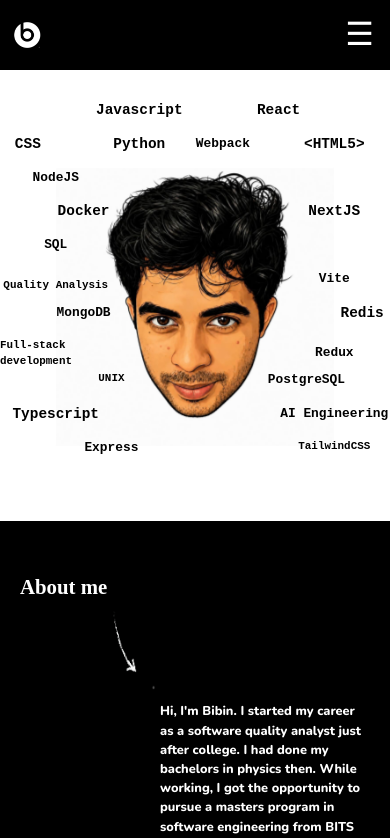
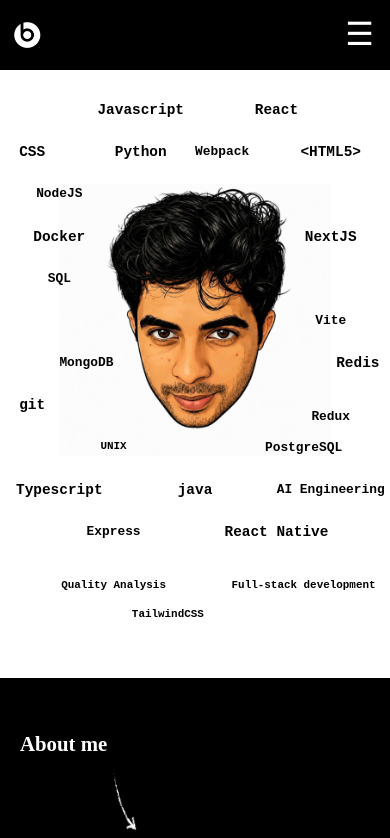
Before and after one commit to Bibu007/personal-website, a React (Vite) app: page / in a window 390 px wide. Shown: the top 838 px of the page. Built offline with nearby package versions, Linux system fonts and the light colour scheme; a web font is replaced by a local one.

Commit message:
Portfolio readjusted for mobile

```diff
--- a/src/Portfolio.jsx
+++ b/src/Portfolio.jsx
@@ -168,6 +168,27 @@ function Portfolio() {
           mobile={width < 601 ? true : false}
           className={`${styles.gridItem} `}
         />
+        <ScrambleText
+          layer="layer1"
+          pos="git"
+          text="git"
+          mobile={width < 601 ? true : false}
+          className={`${styles.gridItem}`}
+        />
+        <ScrambleText
+          layer="layer1"
+          pos="java"
+          text="java"
+          mobile={width < 400 ? true : false}
+          className={`${styles.gridItem}`}
+        />
+        <ScrambleText
+          layer="layer1"
+          pos="reactnative"
+          text="React Native"
+          mobile={width < 601 ? true : false}
+          className={`${styles.gridItem}`}
+        />
       </div>
     </div>
   );
--- a/src/Portfolio.module.css
+++ b/src/Portfolio.module.css
@@ -82,8 +82,8 @@
   .grid {
     display: grid;
     grid-template-columns: repeat(7, 1fr);
-    grid-template-rows: repeat(11, 4vh);
-    margin: 30px 0px;
+    grid-template-rows: repeat(13, 5vh);
+    margin: 30px 5px 10px 5px;
 
     /*margin: 10px 96px;*/
   }
--- a/src/ScrambleText.css
+++ b/src/ScrambleText.css
@@ -188,6 +188,18 @@
   animation: textReveal 1s cubic-bezier(0.22, 1, 0.36, 1) forwards;
 }
 
+.git {
+  display: none;
+}
+
+.java {
+  display: none;
+}
+
+.reactnative {
+  display: none;
+}
+
 @keyframes textReveal {
   from {
     opacity: 0;
@@ -231,10 +243,10 @@
 }
 
 .qa.mobile {
-  grid-column-start: 1;
-  grid-column-end: 3;
-  grid-row-start: 6;
-  grid-row-end: 7;
+  grid-column-start: 2;
+  grid-column-end: 4;
+  grid-row-start: 12;
+  grid-row-end: 13;
 }
 
 .typescript.mobile {
@@ -287,10 +299,10 @@
 }
 
 .tailwind.mobile {
-  grid-column-start: 6;
-  grid-column-end: 8;
-  grid-row-start: 11;
-  grid-row-end: 12;
+  grid-column-start: 3;
+  grid-column-end: 5;
+  grid-row-start: 13;
+  grid-row-end: 14;
 }
 
 .ai.mobile {
@@ -315,10 +327,10 @@
 }
 
 .fullstack.mobile {
-  grid-column-start: 1;
-  grid-column-end: 3;
-  grid-row-start: 8;
-  grid-row-end: 9;
+  grid-column-start: 5;
+  grid-column-end: 8;
+  grid-row-start: 12;
+  grid-row-end: 13;
 }
 
 .redux.mobile {
@@ -336,7 +348,7 @@
 }
 
 .docker.mobile {
-  grid-column-start: 2;
+  grid-column-start: 1;
   grid-column-end: 3;
   grid-row-start: 4;
   grid-row-end: 5;
@@ -354,6 +366,27 @@
   grid-column-end: 8;
   grid-row-start: 7;
   grid-row-end: 8;
+}
+
+.git.mobile {
+  grid-column-start: 1;
+  grid-column-end: 2;
+  grid-row-start: 8;
+  grid-row-end: 9;
+}
+
+.java.mobile {
+  grid-column-start: 4;
+  grid-column-end: 5;
+  grid-row-start: 10;
+  grid-row-end: 11;
+}
+
+.reactnative.mobile {
+  grid-column-start: 5;
+  grid-column-end: 7;
+  grid-row-start: 11;
+  grid-row-end: 12;
 }
 
 .layer1.mobile {
--- a/src/ScrollText.jsx
+++ b/src/ScrollText.jsx
@@ -14,7 +14,7 @@ function ScrollText({ children }) {
         }
       },
       {
-        threshold: 0.2,
+        threshold: 0.1,
       },
     );
 
```
